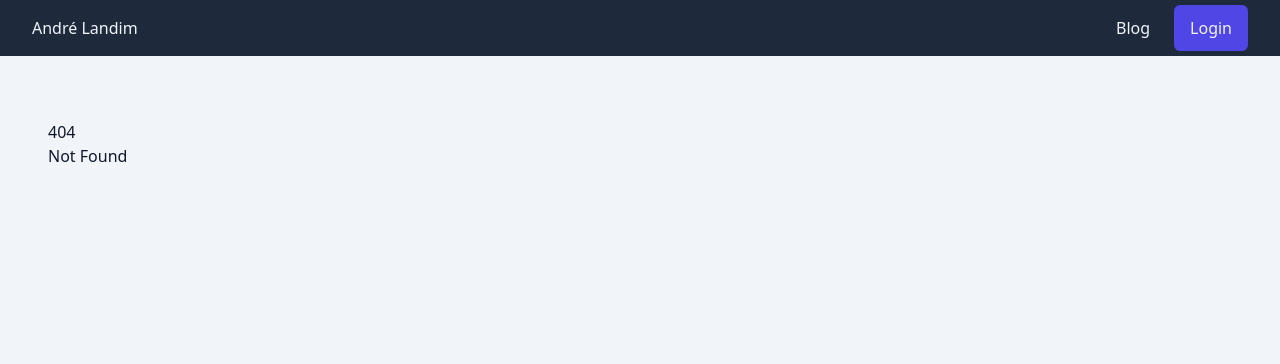
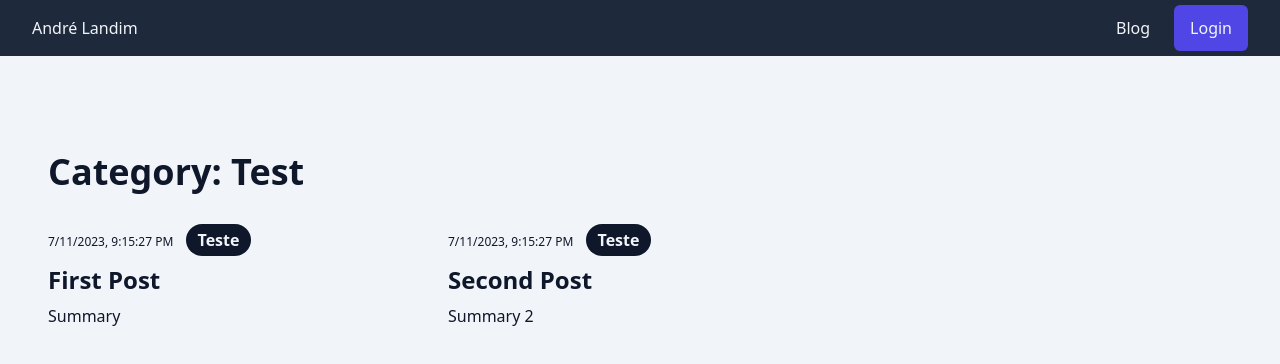
Before and after one commit to arbezerra/arbezerra, a SvelteKit app in the folder front/: page /category/test in a window 1280 px wide. Before the commit this address had no page. Shown: the top 364 px of the page. Built offline with nearby package versions, Linux system fonts and the light colour scheme.

Commit message:
feat: Category

```diff
--- a/front/src/components/Posts.svelte
+++ b/front/src/components/Posts.svelte
@@ -1,13 +1,22 @@
 <script lang="ts">
+	import type { ICategory } from '../interfaces/Category';
 	import type { IPost } from '../interfaces/Post';
+	import Badge from './Badge.svelte';
 	import Post from './Post.svelte';
 
+	export let category: ICategory | undefined = undefined;
 	export let posts: IPost[];
 </script>
 
 <section class="py-8">
 	<a href="/posts">
-		<h1 class="text-4xl font-bold mb-8">Posts</h1>
+		<h1 class="text-4xl font-bold mb-8">
+			{#if category}
+				Category: {category.name}
+			{:else}
+				Posts
+			{/if}
+		</h1>
 	</a>
 	<div class="grid grid-cols-1 md:grid-cols-3 gap-4">
 		{#each posts as post}
--- /dev/null
+++ b/front/src/routes/category/[slug]/+page.svelte
@@ -0,0 +1,40 @@
+<script lang="ts">
+	import Posts from '../../../components/Posts.svelte';
+	import type { ICategory } from '../../../interfaces/Category';
+	import type { IPost } from '../../../interfaces/Post';
+	const category: ICategory = {
+		id: "1",
+		slug: "test",
+		name: "Test"
+	}
+	const posts: IPost[] = [
+		{
+			id: '1',
+			slug: 'hello-world',
+			title: 'First Post',
+			content: 'Hello world!',
+			summary: 'Summary',
+			date: new Date(),
+			category: {
+				id: '1',
+				name: 'Teste',
+				slug: 'test'
+			}
+		},
+		{
+			id: '2',
+			slug: 'hello-world2',
+			title: 'Second Post',
+			content: 'Hello world 2!',
+			summary: 'Summary 2',
+			date: new Date(),
+			category: {
+				id: '1',
+				name: 'Teste',
+				slug: 'test'
+			}
+		}
+	];
+</script>
+
+<Posts {posts} {category} />
```
Also changed, not shown: front/src/routes/post/[slug]/+page.svelte (renamed from front/src/routes/post/[id]/+page.svelte).
